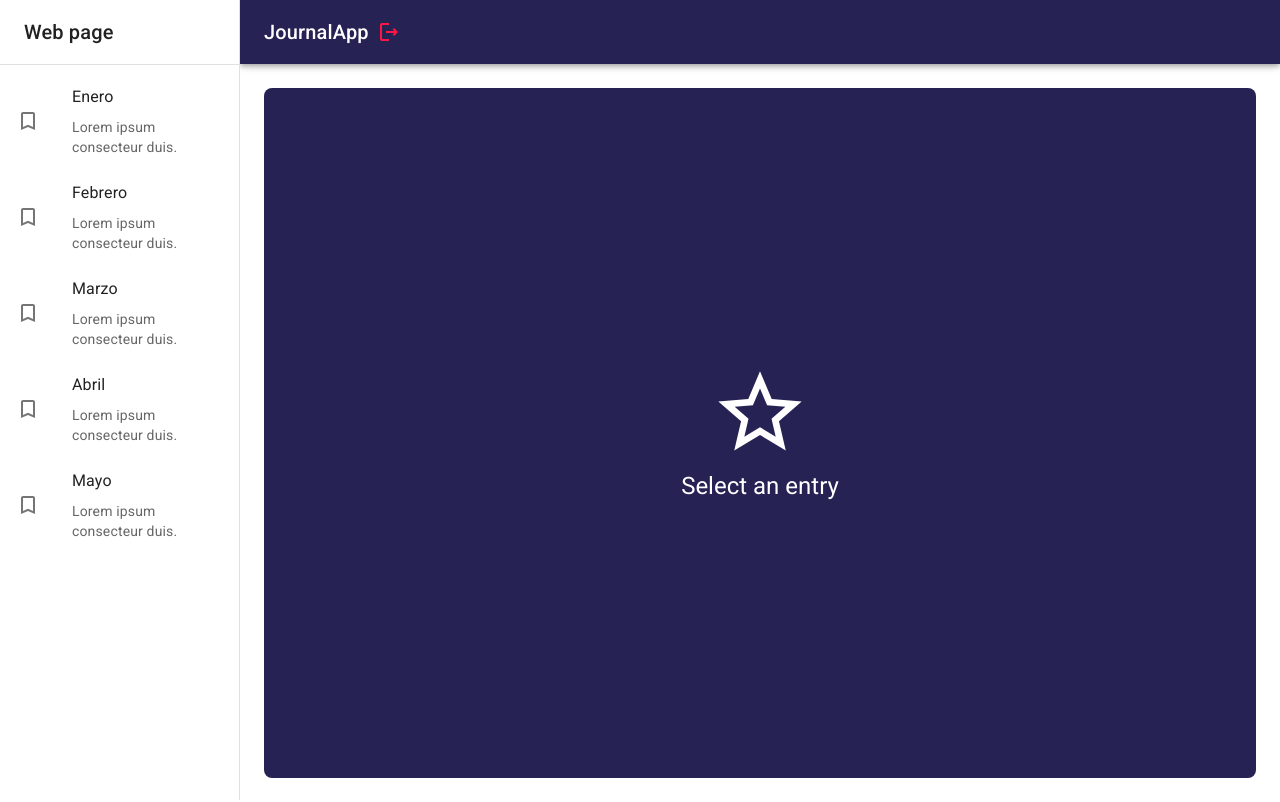
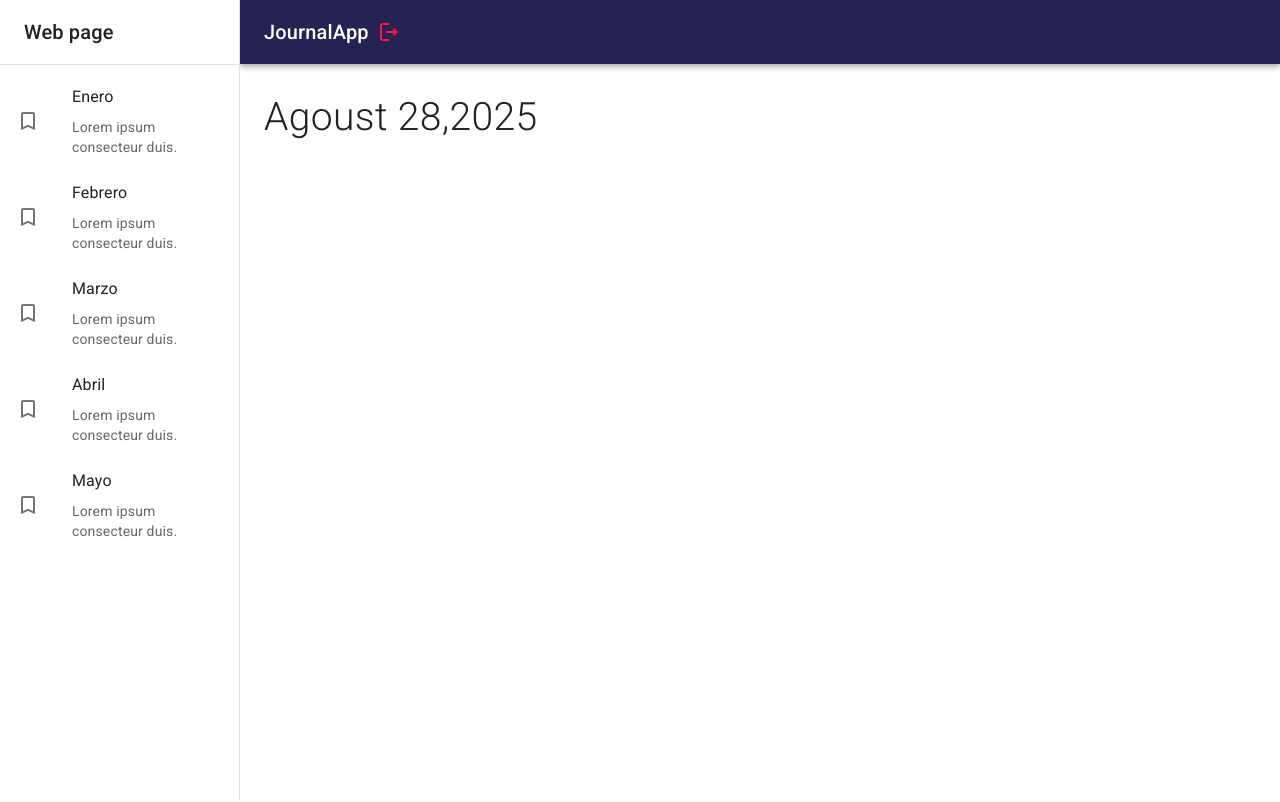
Before and after one commit to gabogara/JournalApp, a React (Vite) app in the folder journal-app/: page / in a window 1280 px wide. Built offline with nearby package versions, Linux system fonts and the light colour scheme.

Commit message:
I added NoteView

```diff
--- a/journal-app/src/journal/pages/JournalPage.jsx
+++ b/journal-app/src/journal/pages/JournalPage.jsx
@@ -1,5 +1,5 @@
 import { JournalLayout } from "../layout/JournalLayout";
-import { NothingSelectedView } from "../views";
+import { NothingSelectedView, NoteView } from "../views";
 
 
 
@@ -8,7 +8,8 @@ export const JournalPage = () => {
 
         <JournalLayout>
             {/* <Typography variant='h1' >Lorem ipsum</Typography> */}
-            <NothingSelectedView />
+            {/* <NothingSelectedView /> */}
+            <NoteView/>
         </JournalLayout>
 
     )
--- /dev/null
+++ b/journal-app/src/journal/views/NoteView.jsx
@@ -0,0 +1,12 @@
+import {Grid, Typography } from '@mui/material';
+
+export const NoteView = () => {
+  return (
+    <Grid container direction='row' justifyContent='space-between' sx={{ mb: 1 }}>
+        <Grid item >
+            <Typography fontSize={ 39 }  fontWeight='light'> Agoust 28,2025</Typography>
+        </Grid>
+
+    </Grid>
+  )
+}
--- a/journal-app/src/journal/views/index.js
+++ b/journal-app/src/journal/views/index.js
@@ -1 +1,2 @@
 export * from './NothingSelectedView';
+export * from './NoteView';
```
